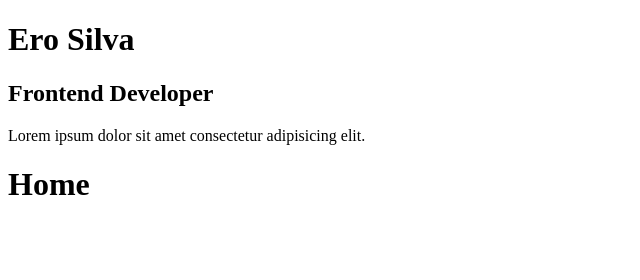
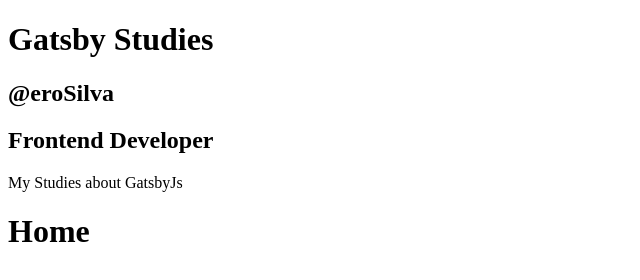
Before and after one commit to eroSilva/gatsby-studies, a Gatsby site: page / in a window 1280 px wide. Shown: the whole page, without its empty margins (0-640 px from the left). Built offline with nearby package versions, Linux system fonts and the light colour scheme; Gatsby itself is replaced by a stand-in of ours.

Commit message:
Adds StaticQuery to get siteMetadata from graphql.

```diff
--- a/gatsby-config.js
+++ b/gatsby-config.js
@@ -1,6 +1,7 @@
 module.exports = {
   siteMetadata: {
     title: `Gatsby Studies`,
+    position: 'Frontend Developer',
     description: `My Studies about GatsbyJs`,
     author: `@eroSilva`,
   },
--- a/src/components/Profile/index.js
+++ b/src/components/Profile/index.js
@@ -1,11 +1,39 @@
 import React from 'react';
+import { StaticQuery, graphql } from 'gatsby'
 
 const Profile = () => (
-  <div className="Profile-wrapper">
-    <h1>Ero Silva</h1>
-    <h2>Frontend Developer</h2>
-    <p>Lorem ipsum dolor sit amet consectetur adipisicing elit.</p>
-  </div>
+  <StaticQuery
+    query={graphql`
+      query MySiteMetadata {
+        site {
+          siteMetadata {
+            title
+            author
+            position
+            description
+          }
+        }
+      }
+    `}
+
+    render={({
+      site: {
+        siteMetadata: {
+          title,
+          author,
+          position,
+          description
+        }
+      }
+    }) => (
+      <div className="Profile-wrapper">
+        <h1>{title}</h1>
+        <h2>{author}</h2>
+        <h2>{position}</h2>
+        <p>{description}</p>
+      </div>
+    )}
+  />
 )
 
 export default Profile;
```
